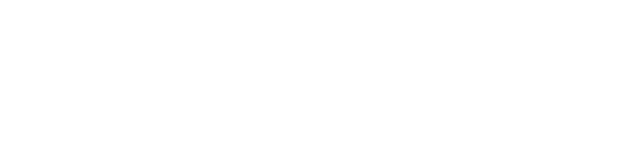
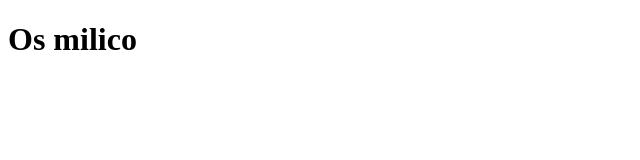
Before and after one commit to Codigab/atividade-aula-5, a plain HTML site: page index.html in a window 1280 px wide. Shown: the whole page, without its empty margins (0-640 px from the left). Drawn offline with Linux system fonts and the light colour scheme.

Commit message:
commit do profissional

```diff
--- a/index.html
+++ b/index.html
@@ -6,6 +6,7 @@
     <title>Xalingos</title>
 </head>
 <body>
+    <h1>Os milico</h1>
 
 </body>
 </html>
```
